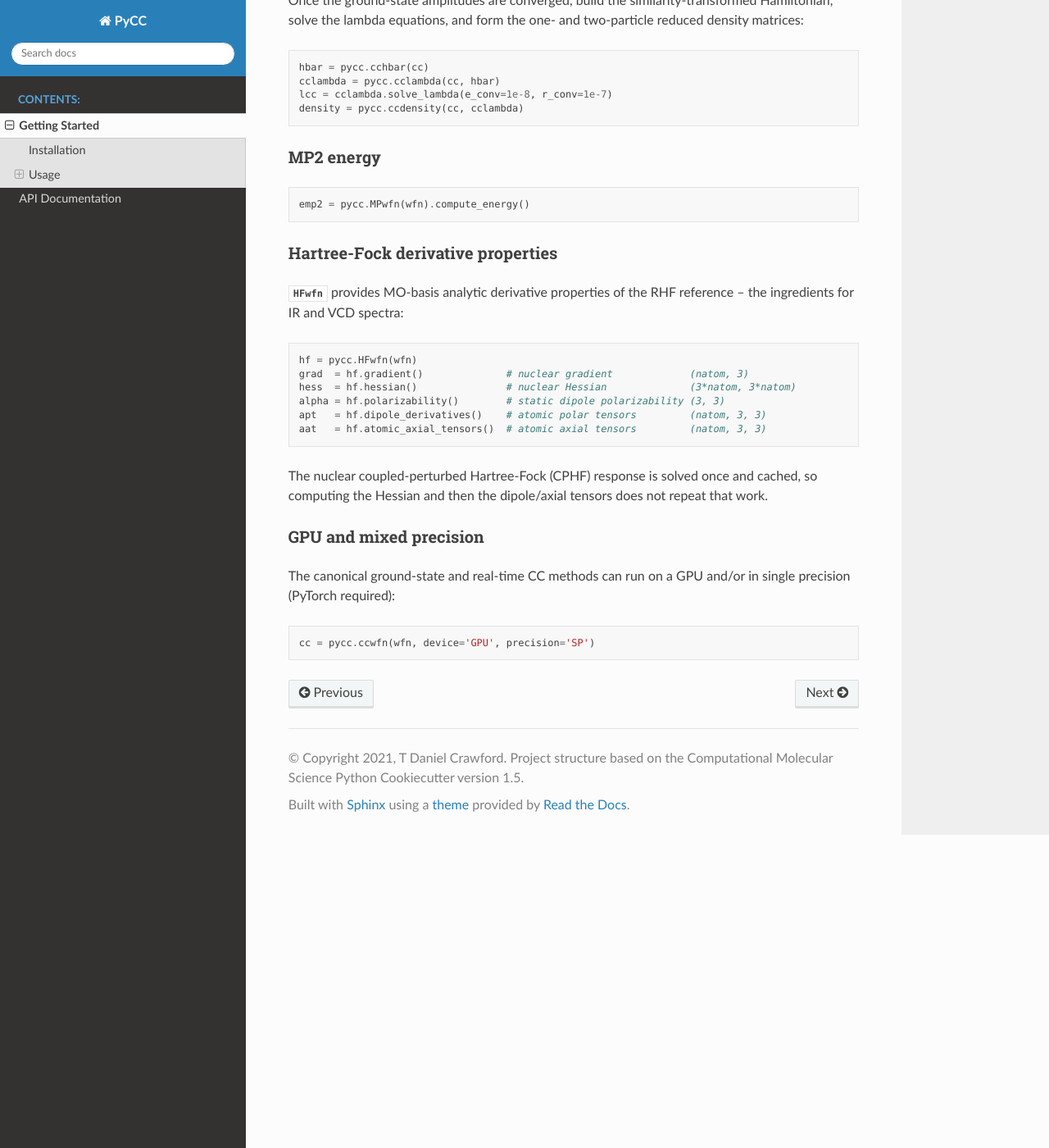
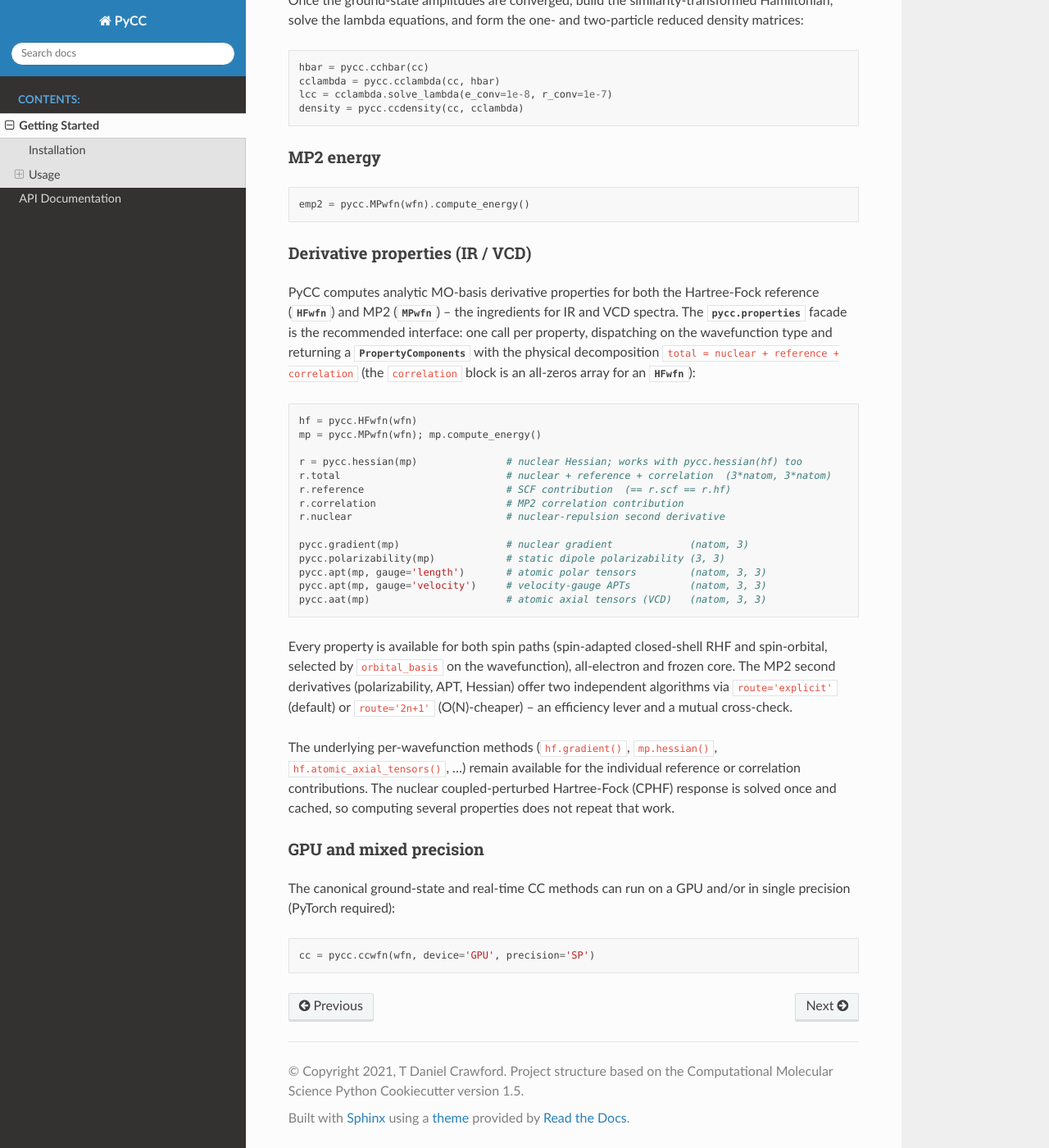
Before and after one commit to CrawfordGroup/pycc, a Sphinx documentation site: the page built from docs/getting_started.rst, in a window 1280 px wide and 1400 px high, scrolled down 1119 px. Shown: the whole window at 82% size. Built offline with Sphinx 7.4.7 and the Read the Docs theme 3.1.0, drawn with Linux system fonts in a browser that asks for light colours.

Commit message:
docs: surface the property facade in the Sphinx docs
- api.rst: add pycc.properties; retitle the section "Analytic derivative
  properties" (they now span HF and MP2, not HF only).
- getting_started.rst: rewrite the derivative-properties example around
  the pycc.properties facade (pycc.hessian/gradient/polarizability/apt/
  aat) and PropertyComponents, covering HF and MP2, both spin paths,
  frozen core, the length/velocity APT gauges, and the explicit/2n+1
  routes; note the per-wavefunction methods remain for the individual
  reference/correlation contributions.
- index.rst: note that both HF and MP2 carry analytic derivative
  properties (gradients, polarizabilities, Hessians, APTs, AATs).

Co-Authored-By: Claude Opus 4.8 (1M context) <noreply@anthropic.com>

```diff
--- a/docs/api.rst
+++ b/docs/api.rst
@@ -31,11 +31,12 @@ Coupled-cluster machinery
    pycc.ccresponse
    pycc.cceom
 
-Hartree-Fock derivative properties
-----------------------------------
+Analytic derivative properties
+------------------------------
 .. autosummary::
    :toctree: autosummary
 
+   pycc.properties
    pycc.derivatives
    pycc.cphf
 
--- a/docs/getting_started.rst
+++ b/docs/getting_started.rst
@@ -59,20 +59,40 @@ MP2 energy
 
     emp2 = pycc.MPwfn(wfn).compute_energy()
 
-Hartree-Fock derivative properties
-~~~~~~~~~~~~~~~~~~~~~~~~~~~~~~~~~~~~
-:class:`~pycc.hfwfn.HFwfn` provides MO-basis analytic derivative properties of the RHF
-reference -- the ingredients for IR and VCD spectra::
+Derivative properties (IR / VCD)
+~~~~~~~~~~~~~~~~~~~~~~~~~~~~~~~~~~
+PyCC computes analytic MO-basis derivative properties for both the Hartree-Fock reference
+(:class:`~pycc.hfwfn.HFwfn`) and MP2 (:class:`~pycc.mpwfn.MPwfn`) -- the ingredients for IR
+and VCD spectra. The :mod:`pycc.properties` facade is the recommended interface: one call per
+property, dispatching on the wavefunction type and returning a
+:class:`~pycc.properties.PropertyComponents` with the physical decomposition
+``total = nuclear + reference + correlation`` (the ``correlation`` block is an all-zeros array
+for an :class:`~pycc.hfwfn.HFwfn`)::
 
     hf = pycc.HFwfn(wfn)
-    grad  = hf.gradient()              # nuclear gradient             (natom, 3)
-    hess  = hf.hessian()               # nuclear Hessian              (3*natom, 3*natom)
-    alpha = hf.polarizability()        # static dipole polarizability (3, 3)
-    apt   = hf.dipole_derivatives()    # atomic polar tensors         (natom, 3, 3)
-    aat   = hf.atomic_axial_tensors()  # atomic axial tensors         (natom, 3, 3)
+    mp = pycc.MPwfn(wfn); mp.compute_energy()
 
-The nuclear coupled-perturbed Hartree-Fock (CPHF) response is solved once and cached, so
-computing the Hessian and then the dipole/axial tensors does not repeat that work.
+    r = pycc.hessian(mp)               # nuclear Hessian; works with pycc.hessian(hf) too
+    r.total                            # nuclear + reference + correlation  (3*natom, 3*natom)
+    r.reference                        # SCF contribution  (== r.scf == r.hf)
+    r.correlation                      # MP2 correlation contribution
+    r.nuclear                          # nuclear-repulsion second derivative
+
+    pycc.gradient(mp)                  # nuclear gradient             (natom, 3)
+    pycc.polarizability(mp)            # static dipole polarizability (3, 3)
+    pycc.apt(mp, gauge='length')       # atomic polar tensors         (natom, 3, 3)
+    pycc.apt(mp, gauge='velocity')     # velocity-gauge APTs          (natom, 3, 3)
+    pycc.aat(mp)                       # atomic axial tensors (VCD)   (natom, 3, 3)
+
+Every property is available for both spin paths (spin-adapted closed-shell RHF and spin-orbital,
+selected by ``orbital_basis`` on the wavefunction), all-electron and frozen core. The MP2 second
+derivatives (polarizability, APT, Hessian) offer two independent algorithms via ``route='explicit'``
+(default) or ``route='2n+1'`` (O(N)-cheaper) -- an efficiency lever and a mutual cross-check.
+
+The underlying per-wavefunction methods (``hf.gradient()``, ``mp.hessian()``,
+``hf.atomic_axial_tensors()``, ...) remain available for the individual reference or correlation
+contributions. The nuclear coupled-perturbed Hartree-Fock (CPHF) response is solved once and
+cached, so computing several properties does not repeat that work.
 
 GPU and mixed precision
 ~~~~~~~~~~~~~~~~~~~~~~~~~
```
Also changed, not shown: docs/index.rst (+4 -3 lines).
